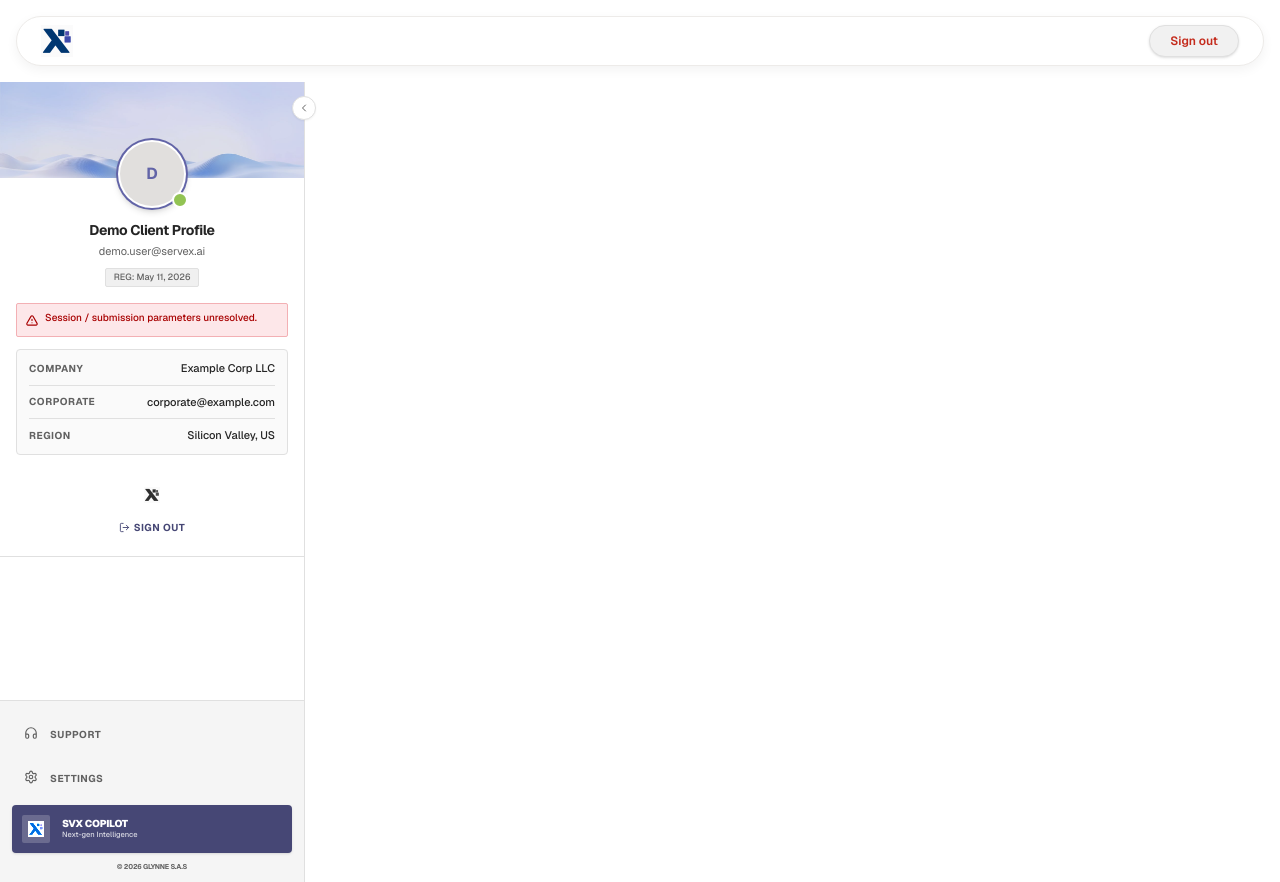
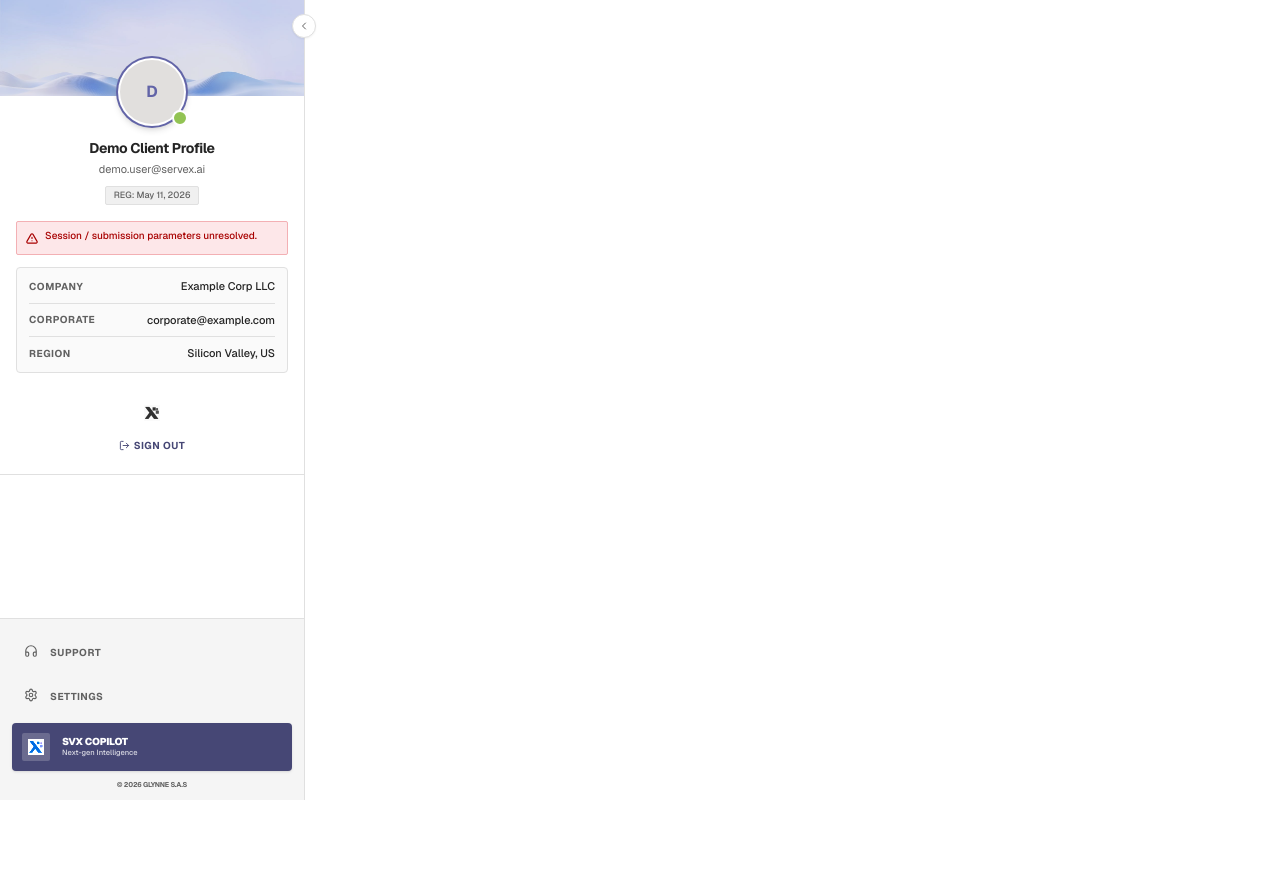
Before and after one commit to aiservex-us/SERVEX_CLENT_PROFLE, a Next.js app: page /panel in a window 1280 px wide. After the commit the page ends 800 px from the top, so only its background shows below. Built offline with nearby package versions, Linux system fonts and the light colour scheme.

Commit message:
header of

```diff
--- a/app/panel/page.jsx
+++ b/app/panel/page.jsx
@@ -48,8 +48,7 @@ export default function Home() {
   return (
     <div className="relative min-h-[99vh] w-full bg-transparent overflow-x-hidden">
 
-      {/* HEADER SYSTEM */}
-      <Header />
+
 
       {/*
         CONDITIONAL OVERLAY LAYER
```
